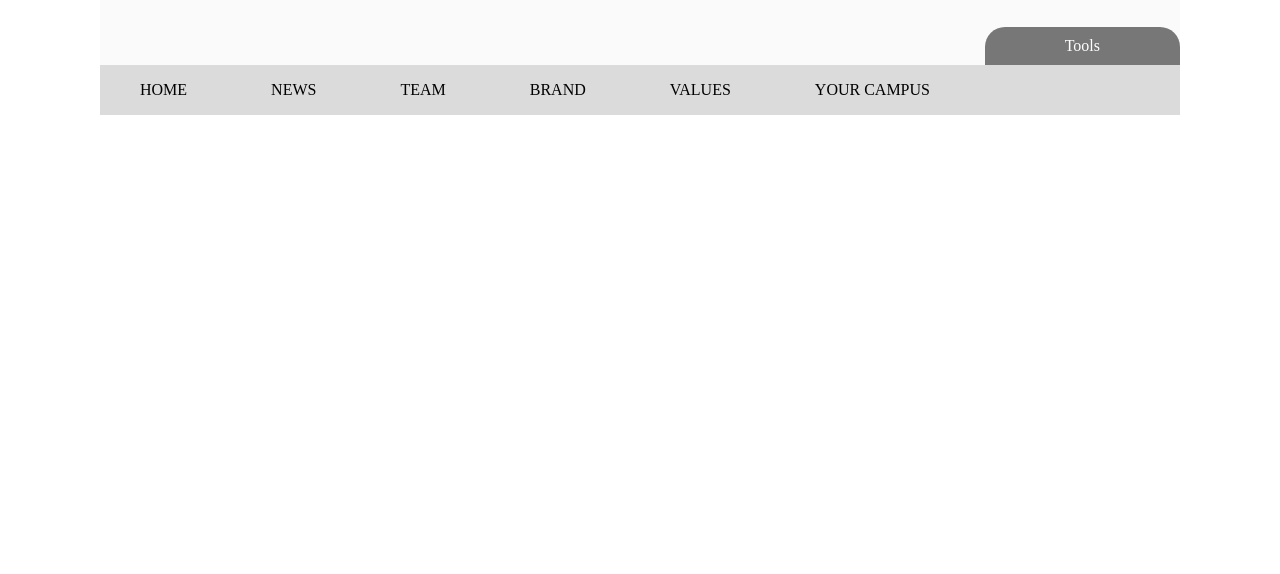
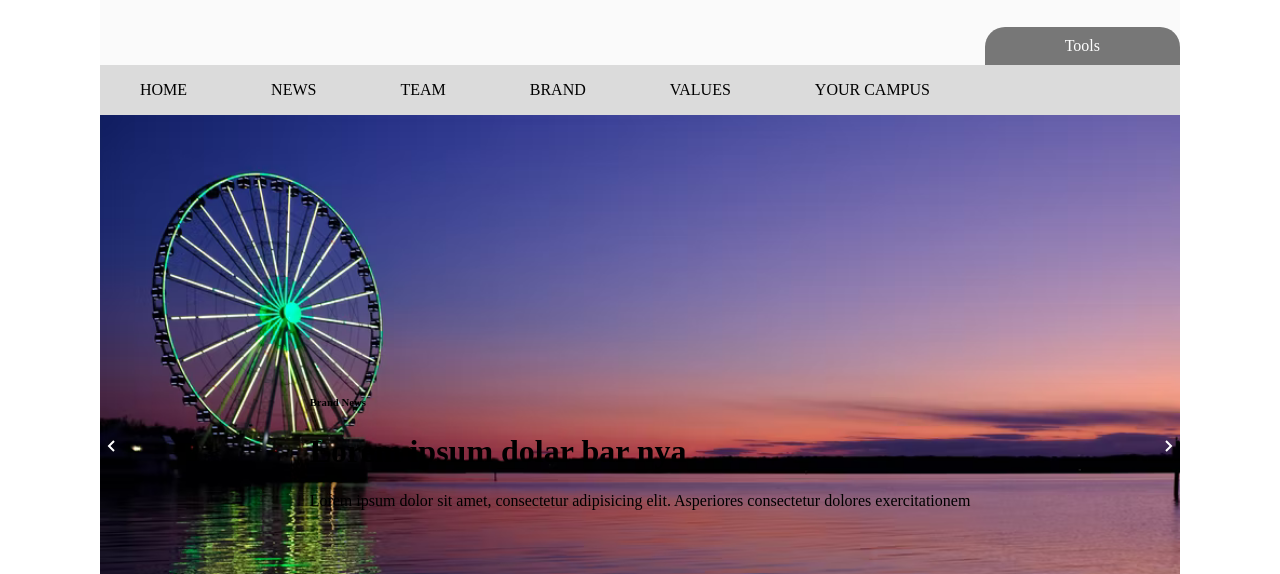
Before and after one commit to amm834/real-world-web-wireframe, a plain HTML site: page index.html in a window 1280 px wide. Shown: the part 226-800 px from the top of the page. Drawn offline with Linux system fonts and the light colour scheme.

Commit message:
Add svg color to the white color

```diff
--- a/index.html
+++ b/index.html
@@ -53,6 +53,23 @@
             </div>
         </div>
     </nav>
+    <div id="slider">
+        <div id="left">
+            <svg class="svg-white" xmlns="http://www.w3.org/2000/svg" width="24" height="24" style="fill: rgba(0, 0, 0, 1);transform: ;msFilter:;"><path d="M13.293 6.293 7.586 12l5.707 5.707 1.414-1.414L10.414 12l4.293-4.293z"></path></svg>
+        </div>
+        <div id="slider-content">
+            <h6>Brand News</h6>
+            <h1>Lorem ipsum dolar bar nya</h1>
+            <p>
+                Lorem ipsum dolor sit amet, consectetur adipisicing elit. Asperiores consectetur dolores exercitationem
+            </p>
+        </div>
+        <div id="right">
+            <svg class="svg-white"
+                 xmlns="http://www.w3.org/2000/svg" width="24" height="24" style="fill: rgba(0, 0, 0, 1);transform: ;msFilter:;"><path d="M10.707 17.707 16.414 12l-5.707-5.707-1.414 1.414L13.586 12l-4.293 4.293z"></path></svg>
+        </div>
+
+    </div>
 </div>
 </body>
 </html>
--- a/style.css
+++ b/style.css
@@ -115,3 +115,18 @@ nav {
     background: #000;
     color: #fff;
 }
+
+/*end of menu*/
+
+#slider {
+    display: flex;
+    height: 667px;
+    background: url("images/slide.png") no-repeat;
+    background-size: cover;
+    align-items: center;
+    justify-content: space-between;
+}
+
+.svg-white {
+    filter: invert(100%) sepia(0%) saturate(1811%) hue-rotate(336deg) brightness(103%) contrast(103%);
+}
```
Also changed, not shown: images/slide.png (added).
